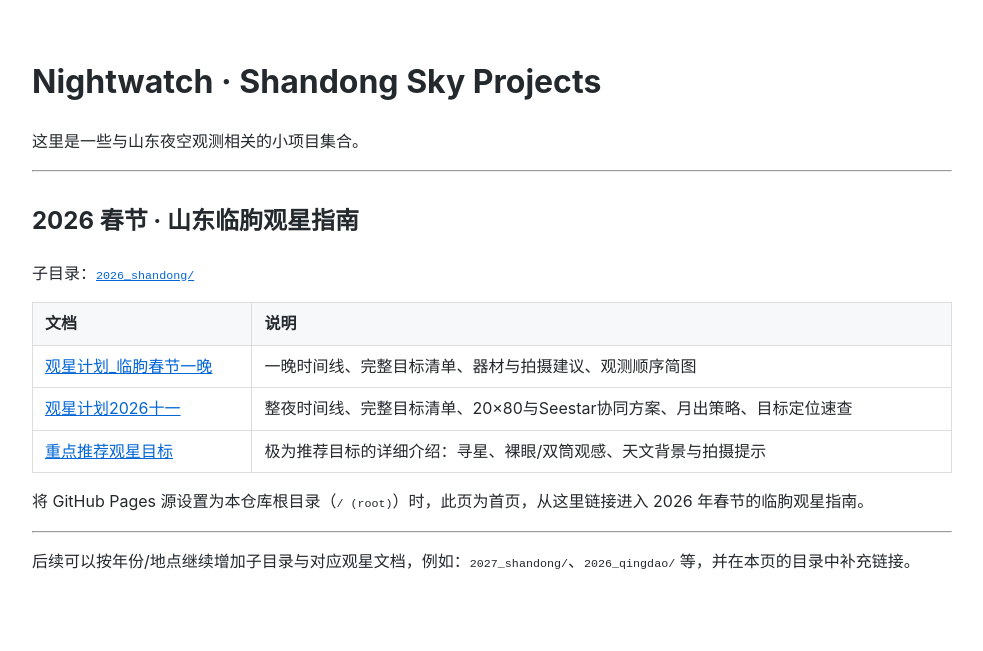
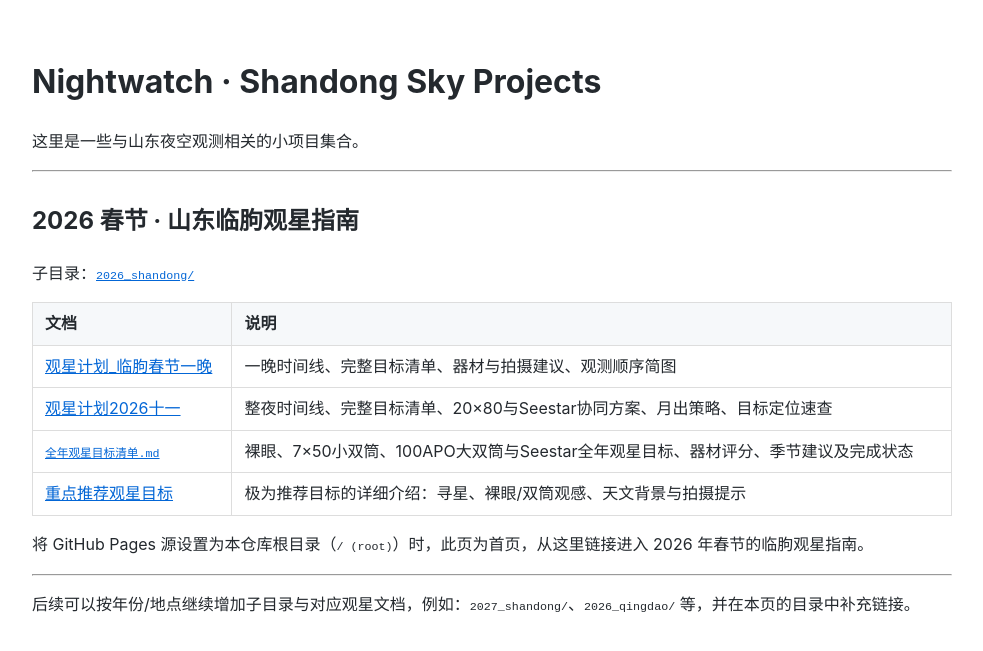
Before and after one commit to dadongshangu/nightwatch, a Jekyll site: the page built from index.md, in a window 1280 px wide. Shown: the top 651 px of the page, without its empty margins (148-1131 px from the left). Built offline with Jekyll 4.4.1, drawn with Linux system fonts in a browser that asks for light colours; our own code applies the rules of GitHub Pages for plain Markdown files.

Commit message:
Update index.md

```diff
--- a/index.md
+++ b/index.md
@@ -15,6 +15,7 @@ layout: default
 |------|------|
 | [观星计划_临朐春节一晚](2026_shandong/观星计划_临朐春节一晚) | 一晚时间线、完整目标清单、器材与拍摄建议、观测顺序简图 |
 | [观星计划2026十一](2026十一观星) | 整夜时间线、完整目标清单、20×80与Seestar协同方案、月出策略、目标定位速查 |
+| [`全年观星目标清单.md`](全年观星目标清单.md) | 裸眼、7×50小双筒、100APO大双筒与Seestar全年观星目标、器材评分、季节建议及完成状态 |
 | [重点推荐观星目标](2026_shandong/重点推荐观星目标) | 极为推荐目标的详细介绍：寻星、裸眼/双筒观感、天文背景与拍摄提示 |
 
 将 GitHub Pages 源设置为本仓库根目录（`/ (root)`）时，此页为首页，从这里链接进入 2026 年春节的临朐观星指南。
```
